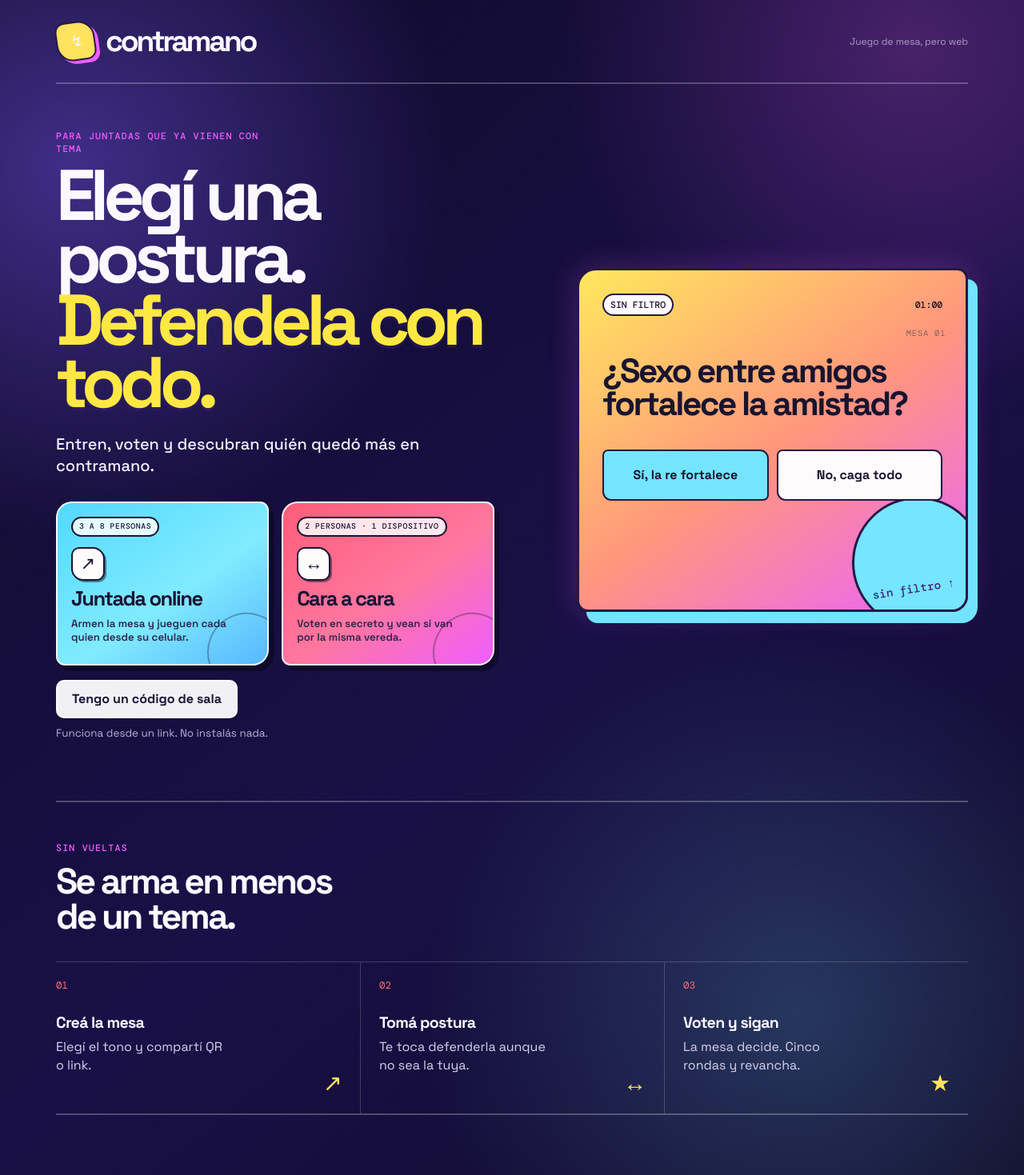
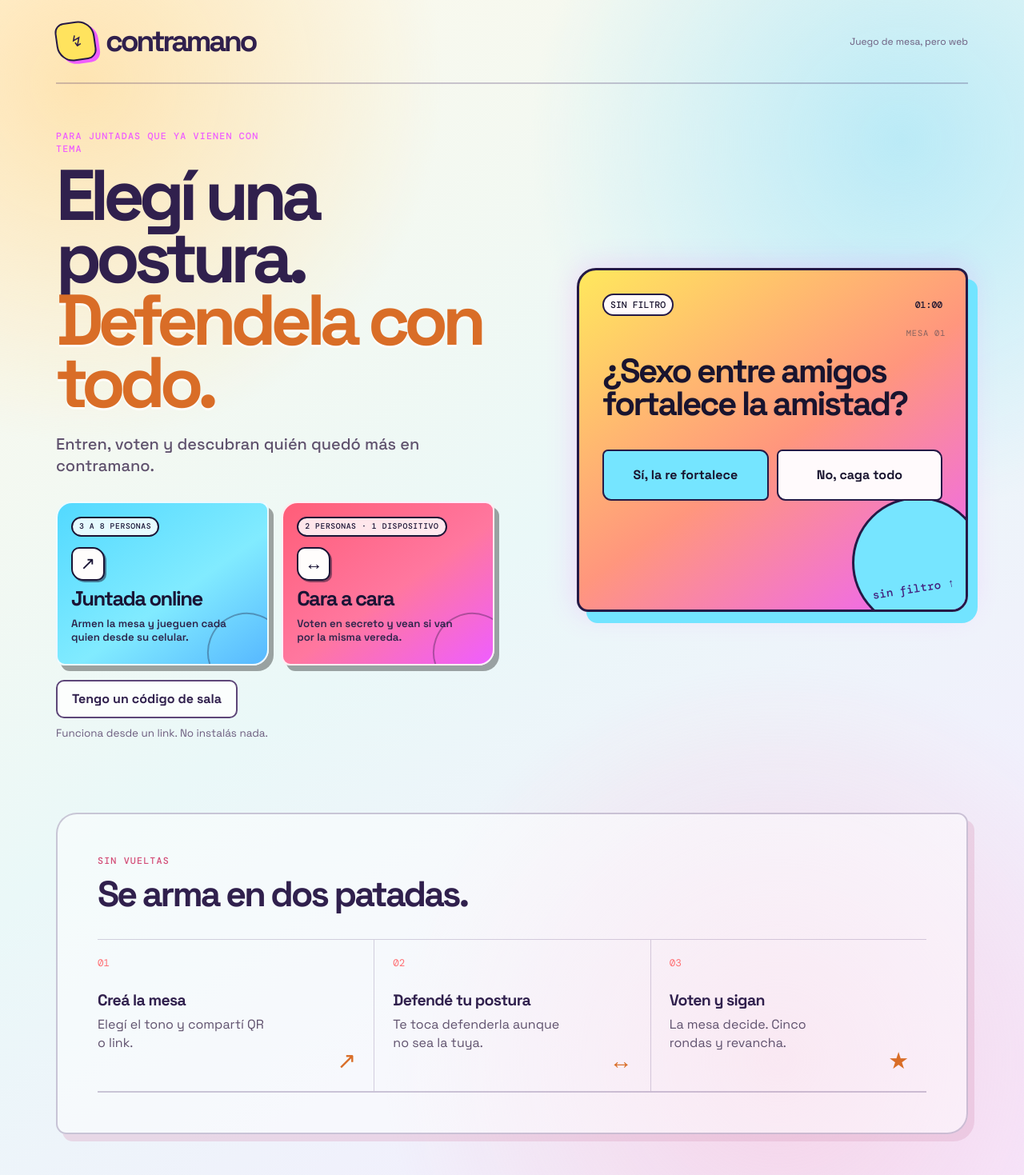
Before and after one commit to Santiagoecrespo/Contramano, a React (Vite) app: page / in a window 1280 px wide. Shown: the top 1469 px of the page at 80% size. Built offline with nearby package versions, Linux system fonts and the light colour scheme; no server answers.

Commit message:
style: soften landing and clarify game steps

```diff
--- a/src/pages/LandingPage.tsx
+++ b/src/pages/LandingPage.tsx
@@ -90,10 +90,10 @@ export function LandingPage() {
         </section>
         <section className="how-it-works" aria-labelledby="how-title">
           <p className="eyebrow">SIN VUELTAS</p>
-          <h2 id="how-title">Se arma en menos de un tema.</h2>
+          <h2 id="how-title">Se arma en dos patadas.</h2>
           <div className="steps">
             <article><b>01</b><h3>Creá la mesa</h3><p>Elegí el tono y compartí QR o link.</p><span aria-hidden="true">↗</span></article>
-            <article><b>02</b><h3>Tomá postura</h3><p>Te toca defenderla aunque no sea la tuya.</p><span aria-hidden="true">↔</span></article>
+            <article><b>02</b><h3>Defendé tu postura</h3><p>Te toca defenderla aunque no sea la tuya.</p><span aria-hidden="true">↔</span></article>
             <article><b>03</b><h3>Voten y sigan</h3><p>La mesa decide. Cinco rondas y revancha.</p><span aria-hidden="true">★</span></article>
           </div>
         </section>
--- a/src/styles.css
+++ b/src/styles.css
@@ -682,3 +682,31 @@ h1 em { color: var(--yellow); }
   .landing-page .mode-card:hover, .landing-page .mode-duel:hover { transform: none; }
   .landing-cursor { display: none; }
 }
+
+/* La landing usa un fondo pastel propio: conserva el contraste y evita que la
+   sección de presentación herede el violeta oscuro del resto del juego. */
+html:has(.landing-page), body:has(.landing-page) {
+  background: #f6f0ff;
+}
+body:has(.landing-page) {
+  background:
+    radial-gradient(circle at 8% 7%, rgb(255 218 151 / 68%) 0, transparent 25%),
+    radial-gradient(circle at 88% 12%, rgb(167 229 247 / 72%) 0, transparent 27%),
+    radial-gradient(circle at 76% 90%, rgb(247 180 206 / 45%) 0, transparent 30%),
+    linear-gradient(145deg, #fff9e9 0%, #eaf8f8 48%, #f6eaff 100%);
+}
+.app-shell:has(.landing-page) .site-header { border-bottom-color: rgb(62 38 95 / 25%); }
+.app-shell:has(.landing-page) .brand { color: #30204d; }
+.app-shell:has(.landing-page) .header-note { color: #6c5c7e; }
+.landing-page .hero-copy, .landing-page .how-it-works { color: #30204d; }
+.landing-page .hero-text { color: #5f516d; }
+.landing-page .hero h1 em { color: #d96d27; text-shadow: 0 3px 0 rgb(255 255 255 / 75%); }
+.landing-page .microcopy { color: #6c5c7e; }
+.landing-page .hero-actions .button { border-color: #5d4678; background: rgb(255 255 255 / 82%); color: #30204d; }
+.landing-page .how-it-works { margin-top: 15px; padding: clamp(28px, 5vw, 50px); border: 2px solid rgb(90 67 122 / 27%); border-radius: 26px 13px 26px 13px; background: rgb(255 255 255 / 48%); box-shadow: 8px 9px 0 rgb(218 161 193 / 35%); }
+.landing-page .how-it-works .eyebrow { color: #d34d77; }
+.landing-page .how-it-works h2 { color: #30204d; }
+.landing-page .how-it-works, .landing-page .steps { border-color: rgb(90 67 122 / 29%); }
+.landing-page .steps article, .landing-page .steps article + article { border-color: rgb(90 67 122 / 23%); }
+.landing-page .steps p { color: #5f516d; }
+.landing-page .steps article > span { color: #d96d27; }
```
